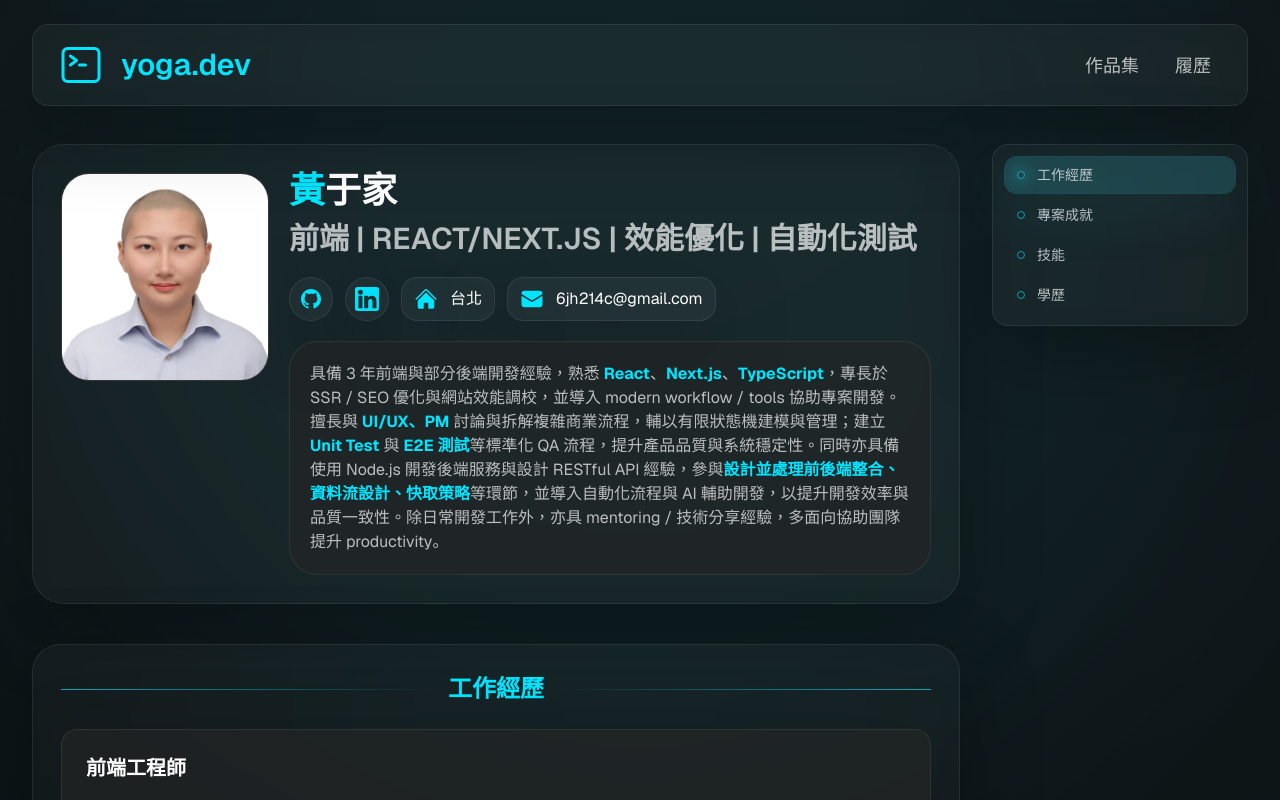
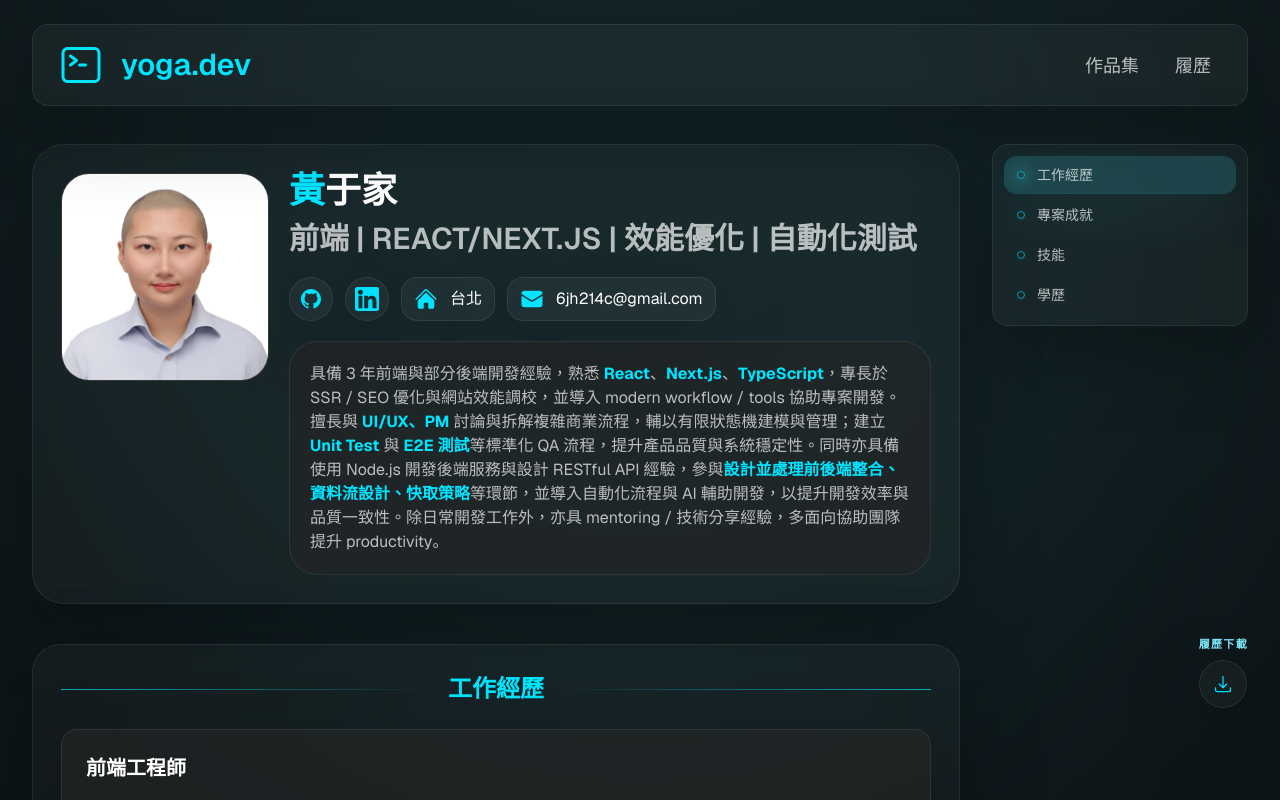
Before and after one commit to y0000ga/yoga-portfolio, a Next.js app: page /en/resume in a window 1280 px wide. Shown: the top 800 px of the page. Built offline with nearby package versions, Linux system fonts and the light colour scheme; no server answers.

Commit message:
feat: download resume button

```diff
--- a/components/UI/Scroll.tsx
+++ b/components/UI/Scroll.tsx
@@ -2,7 +2,7 @@
 
 import classNames from "classnames"
 import { PropsWithChildren, useEffect, useState } from "react"
-import { ArrowUpIcon } from "@heroicons/react/24/outline"
+import { ArrowDownTrayIcon, ArrowUpIcon } from "@heroicons/react/24/outline"
 
 type TNav = {
     id: string
@@ -116,19 +116,39 @@ export const BackToTop = () => {
         })
     }
 
+    const actionButtonClassName = "flex h-12 w-12 items-center justify-center rounded-full border border-border-T10 bg-surface-T50/90 text-primary-T10 shadow-[var(--shadow-panel)] backdrop-blur transition-all hover:-translate-y-1 hover:border-primary-T10/50 hover:bg-primary-T30"
+
     return (
+        <div
+            aria-label="Quick actions"
+            className="fixed bottom-5 right-5 z-30 flex flex-col items-center gap-3 md:bottom-8 md:right-8"
+        >
+            <div className="flex flex-col items-center gap-2">
+                <span className="text-[11px] font-semibold tracking-[0.12em] text-primary-T20">
+                    履歷下載
+                </span>
+                <a
+                    href="/resume_yu-jia-huang.pdf"
+                    download="履歷(黃于家)pdf"
+                    aria-label="履歷下載"
+                    className={actionButtonClassName}
+                >
+                    <ArrowDownTrayIcon className="size-5" />
+                </a>
+            </div>
             <button
                 type="button"
                 onClick={handleClick}
                 aria-label="Back to top"
                 className={classNames(
-                "fixed bottom-5 right-5 z-30 flex h-12 w-12 items-center justify-center rounded-full border border-border-T10 bg-surface-T50/90 text-primary-T10 shadow-[var(--shadow-panel)] backdrop-blur transition-all md:bottom-8 md:right-8",
+                    actionButtonClassName,
                     visible
-                    ? "pointer-events-auto translate-y-0 opacity-100 hover:-translate-y-1 hover:border-primary-T10/50 hover:bg-primary-T30"
+                        ? "pointer-events-auto translate-y-0 opacity-100"
                         : "pointer-events-none translate-y-3 opacity-0"
                 )}
             >
                 <ArrowUpIcon className="size-5" />
             </button>
+        </div>
     )
 }
```
Also changed, not shown: 1 other file (tests, documents, lock files or other folders). Lines whose indentation alone changed are shown as unchanged.
